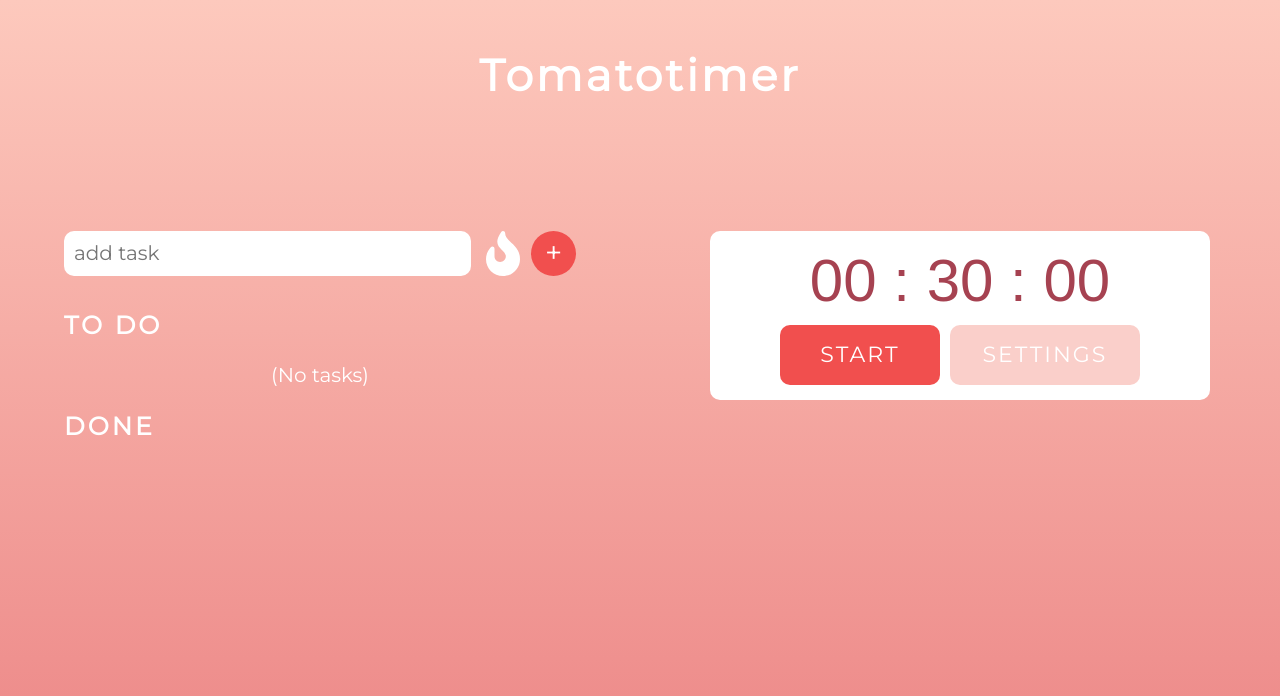
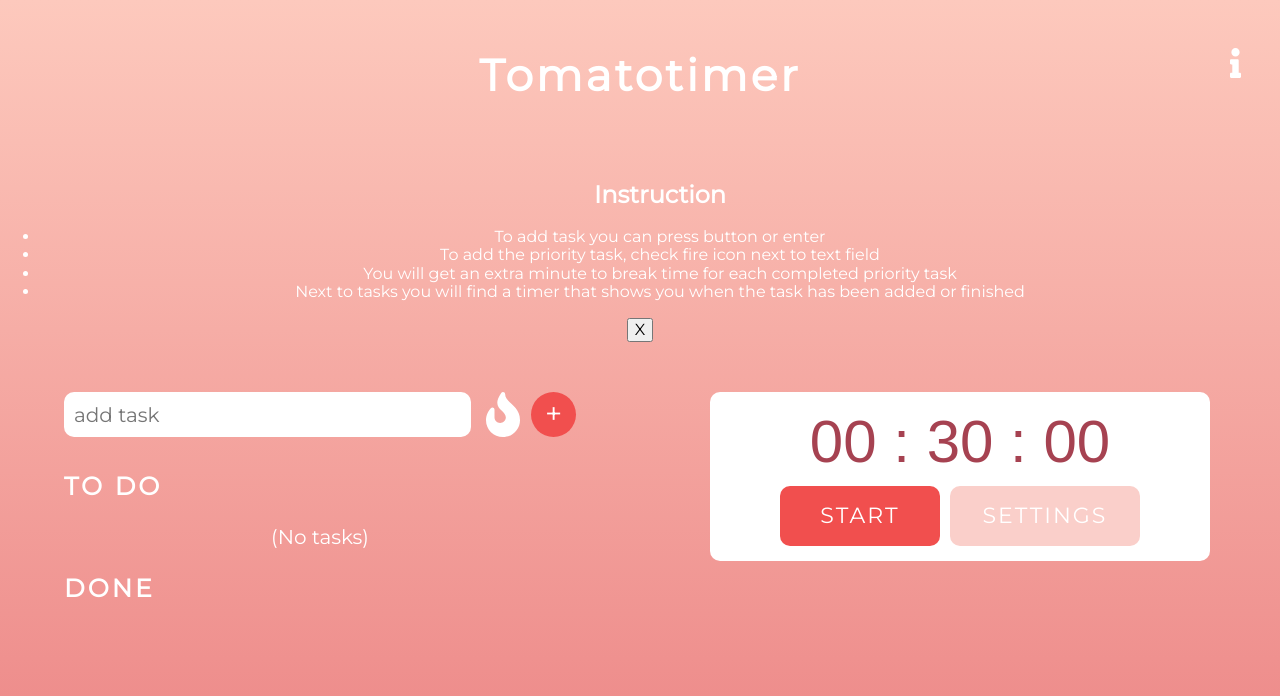
Before and after one commit to adamsmichal/tomatoTimer---toDoApp, a React (Create React App) app: page / in a window 1280 px wide. Shown: the top 696 px of the page. Built offline with nearby package versions, Linux system fonts and the light colour scheme.

Commit message:
add instruction popup logic

```diff
--- a/src/components/Header/Header.js
+++ b/src/components/Header/Header.js
@@ -1,11 +1,32 @@
-import React from 'react';
+import React, { Component } from 'react';
+import Instruction from './Instruction/Instruction';
 
-const Header = () => {
-    return (
+class Header extends Component {
+    state = {
+        isOpen: true,
+    }
+
+    handleOpenButton = () => {
+        this.setState({
+            isOpen: true,
+        })
+    }
+
+    handleCloseButton = () => {
+        this.setState({
+            isOpen: false,
+        })
+    }
+
+    render() {
+        return (
         <header className={"header"}>
             <h3 className={'header__title'}>Tomatotimer</h3>
+            <button className={'header__info'} onClick={this.handleOpenButton}></button>
+            <Instruction isOpen={this.state.isOpen} closeInstructionPopup={this.handleCloseButton}/>
         </header>
-    );
+        );
+    }
 }
 
 export default Header;
--- a/src/components/Header/Header.scss
+++ b/src/components/Header/Header.scss
@@ -2,12 +2,28 @@
     color: white;
     text-align: center;
     padding: 50px 0 40px;
+    position: relative;
 
     &__title {
         margin: 0;
         font-size: 2.4rem;
         font-family: $main-font;
         letter-spacing: 3px;
+    }
+
+    &__info {
+        position: absolute;
+        right: 5px;
+        top: 63px;
+        transform: translate(-50%,-50%);
+        width: 30px;
+        height: 30px;
+        background-image: url(../../assets/icon/info-solid.svg);
+        background-repeat: no-repeat;
+        background-color: rgba(255, 255, 255, 0);
+        filter: invert(100%);
+        border: none;
+        outline: none;
     }
 }
 
--- /dev/null
+++ b/src/components/Header/Instruction/Instruction.js
@@ -0,0 +1,27 @@
+import React from 'react';
+
+const Instruction = (props) => {
+
+    let content = (
+        <div className={'instruction'}>
+            <ul className={'instruction__list'}>
+                <h2 className={'instruction__title'}>Instruction</h2>
+                <li>To add task you can press button or enter</li>
+                <li>To add the priority task, check fire icon next to text field</li>
+                <li>You will get an extra minute to break time for each completed priority task</li>
+                <li>Next to tasks you will find a timer that shows you when the task has been added or finished</li>
+            </ul>
+            <button className={'instruction__btn'} onClick={props.closeInstructionPopup}>X</button>
+        </div>
+    )
+
+    if (!props.isOpen) {
+        content = null;
+    }
+
+    return (
+        <div>{content}</div>
+    );
+}
+
+export default Instruction;
```
Also changed, not shown: src/assets/icon/info-solid.svg (added).
